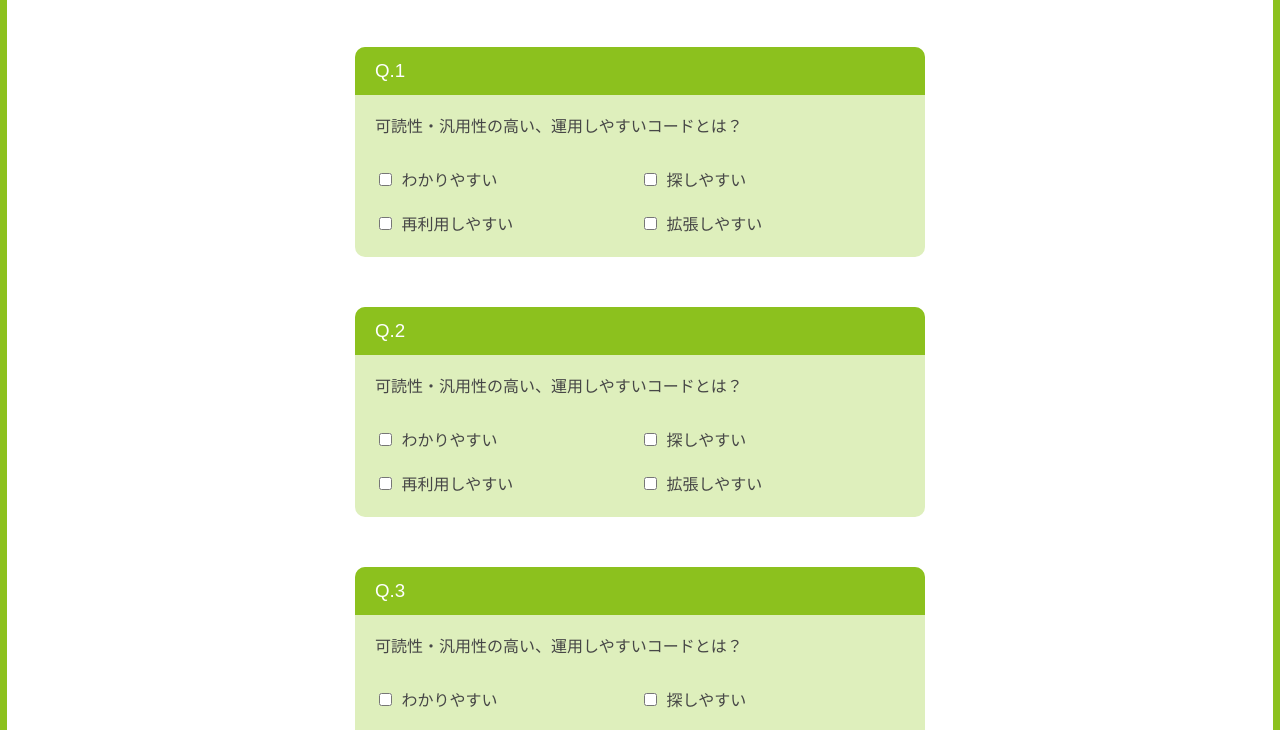
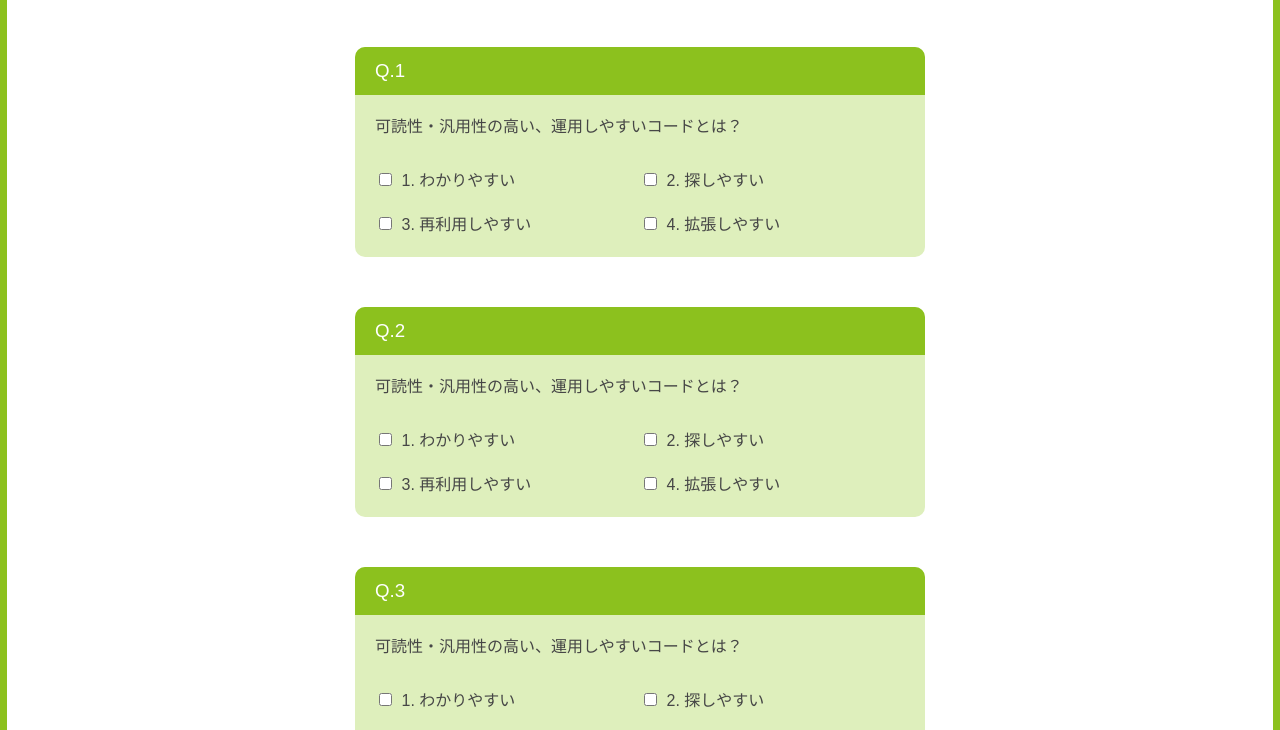
Before and after one commit to naoyukisaito/quiz, a website: page index.html in a window 1280 px wide. Shown: the part 65-795 px from the top of the page. Drawn offline with nearby package versions, Linux system fonts and the light colour scheme; files that its build step writes are made by us from their sources; files whose address does not match are found by name.

Commit message:
json修正

```diff
--- a/index.html
+++ b/index.html
@@ -51,7 +51,7 @@
 							<div class="p-question-ans-list-inner">
 								<input type="checkbox" id={{ans.id}}>
 								<label for={{ans.id}}>
-									{{ ans.answer }}
+									{{ ans.choices }}
 								</label>
 							</div>
 						</li>
```
Also changed, not shown: build/js/app.js.
